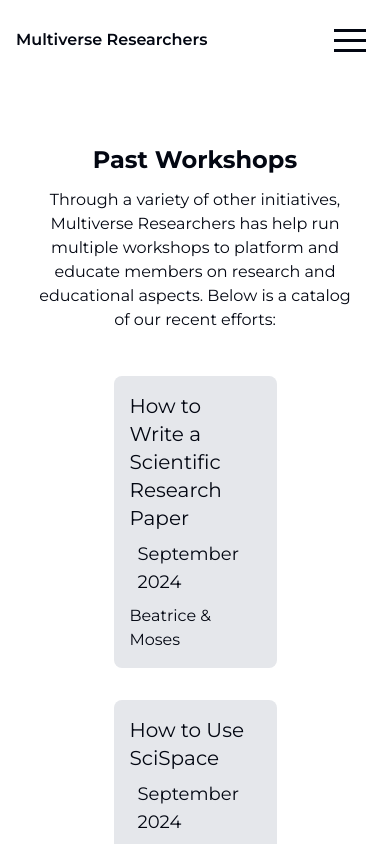
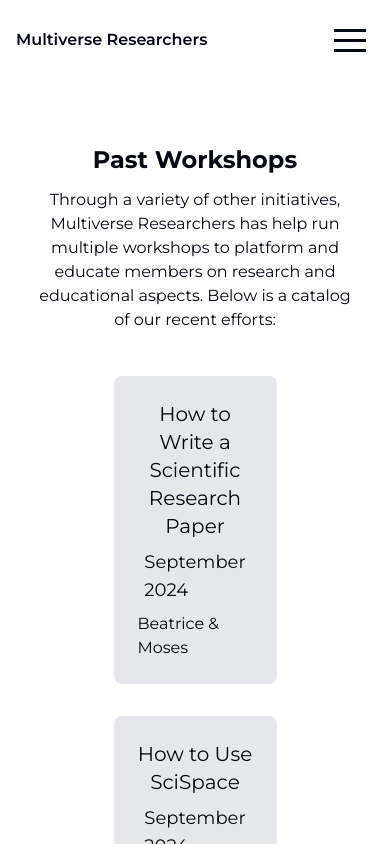
Before and after one commit to multiverseresearchers/multiverse-researchers, a React (Vite) app: page /workshops in a window 390 px wide. Shown: the top 844 px of the page. Built offline with nearby package versions, Linux system fonts and the light colour scheme.

Commit message:
quick mobile friendly restyle

```diff
--- a/src/components/programs/Workshops.tsx
+++ b/src/components/programs/Workshops.tsx
@@ -1,5 +1,4 @@
 import React from 'react';
-import ReactGoogleSlides from "react-google-slides";
 
 const Workshops = () => {
   return (
@@ -38,8 +37,8 @@ const Workshops = () => {
 const WorkshopBlock = (props) => {
   return (
     <a target="_blank" href={props.link}>
-      <div className="p-4 flex flex-col items-center w-1/2 md:w-3/4 h-full m-auto hover:font-bold hover:border-b-4 hover:border-pink-300 hover:bg-gray-300 bg-gray-200 rounded-lg transition-all duration-300">
-        <h1 className="text-xl text-left">
+      <div className="p-6 flex flex-col items-center w-1/2 md:w-3/4 h-full m-auto hover:font-bold hover:border-b-4 hover:border-pink-300 hover:bg-gray-300 bg-gray-200 rounded-lg transition-all duration-300">
+        <h1 className="text-xl text-center">
           {props.name}
         </h1>
         <p className="text-lg m-2">{props.date}</p>
```
